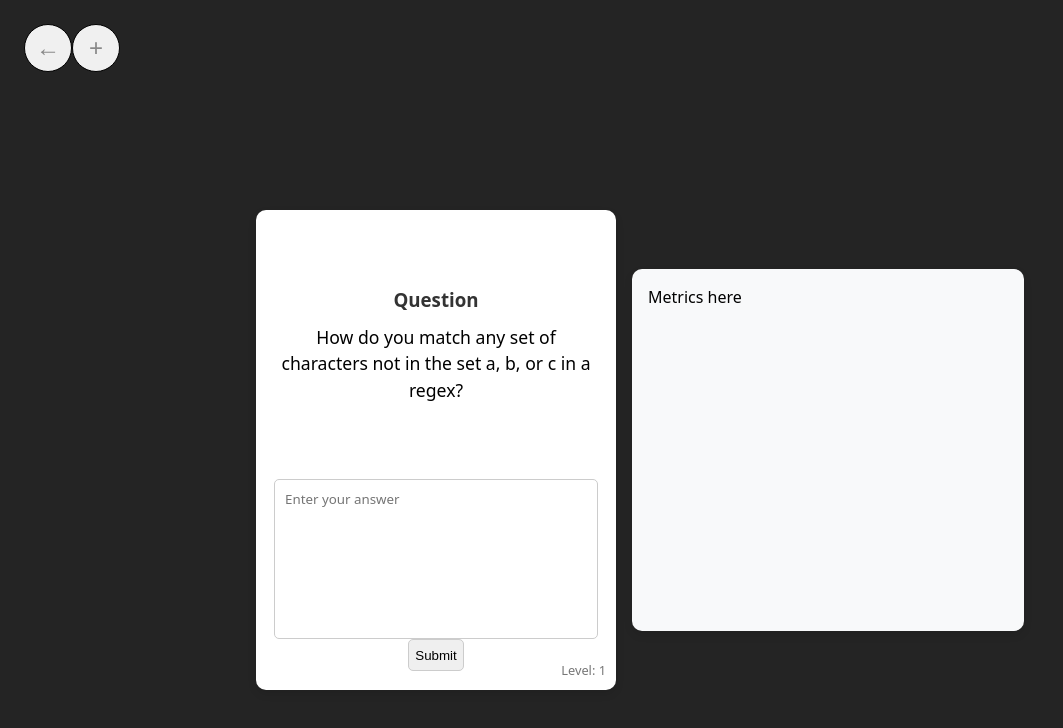
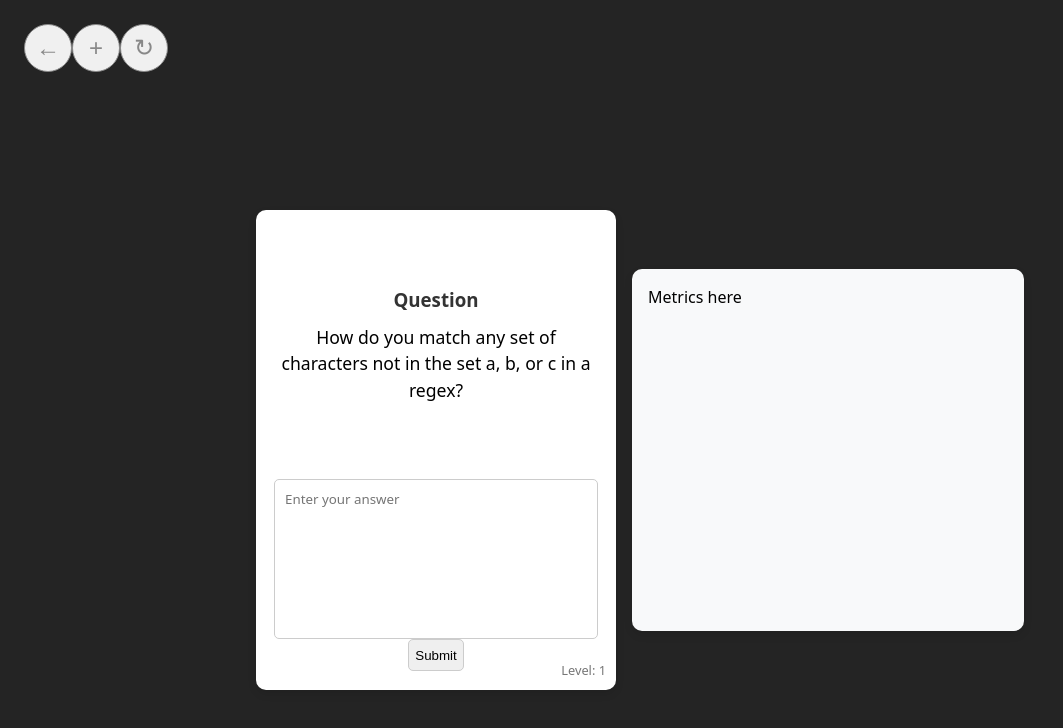
Before and after one commit to lowlywyrm/flash_card_app, a React (Vite) app: page /deck/1 in a window 1280 px wide. Shown: the top 728 px of the page, without its empty margins (0-1063 px from the left). Built offline with nearby package versions, Linux system fonts and the light colour scheme.

Commit message:
Adding refresh button to refresh queue

```diff
--- a/src/components/FlashCardUI.tsx
+++ b/src/components/FlashCardUI.tsx
@@ -25,6 +25,7 @@ const FlashCardUI: React.FC = () => {
 
     // Only initialize queue if it's empty
     if (flashCardQueue.isEmpty() || reinitialize) {
+      flashCardQueue.clear();
       for (const card of deck.getAllCards()) {
         console.log("Enqueueing card:", { id: card.id, level: card.level });
         flashCardQueue.enqueue(card.id, card.level);
@@ -133,6 +134,13 @@ const FlashCardUI: React.FC = () => {
             >
               +
             </button>
+            <button
+              className="flashcard-header-button refresh-button"
+              onClick={() => initializeQueue(true)}
+              aria-label="Refresh deck"
+            >
+              ↻
+            </button>
           </div>
           <FlashCard cardData={flashCardComponent} onAnswer={handleAnswer} />
         </div>
--- a/src/css/FlashCardUI.css
+++ b/src/css/FlashCardUI.css
@@ -8,7 +8,7 @@
   position: absolute;
   top: 1rem;
   background: #f0f0f0;
-  border: 1px solid #000;
+  border: .1rem solid #888;
   font-size: 1.5rem;
   cursor: pointer;
   color: #888;
@@ -29,6 +29,10 @@
   left: 4rem;
 }
 
+.refresh-button {
+  left: 7rem;
+}
+
 .app-container {
   max-width: 800px;
   margin: 0 auto;
```
